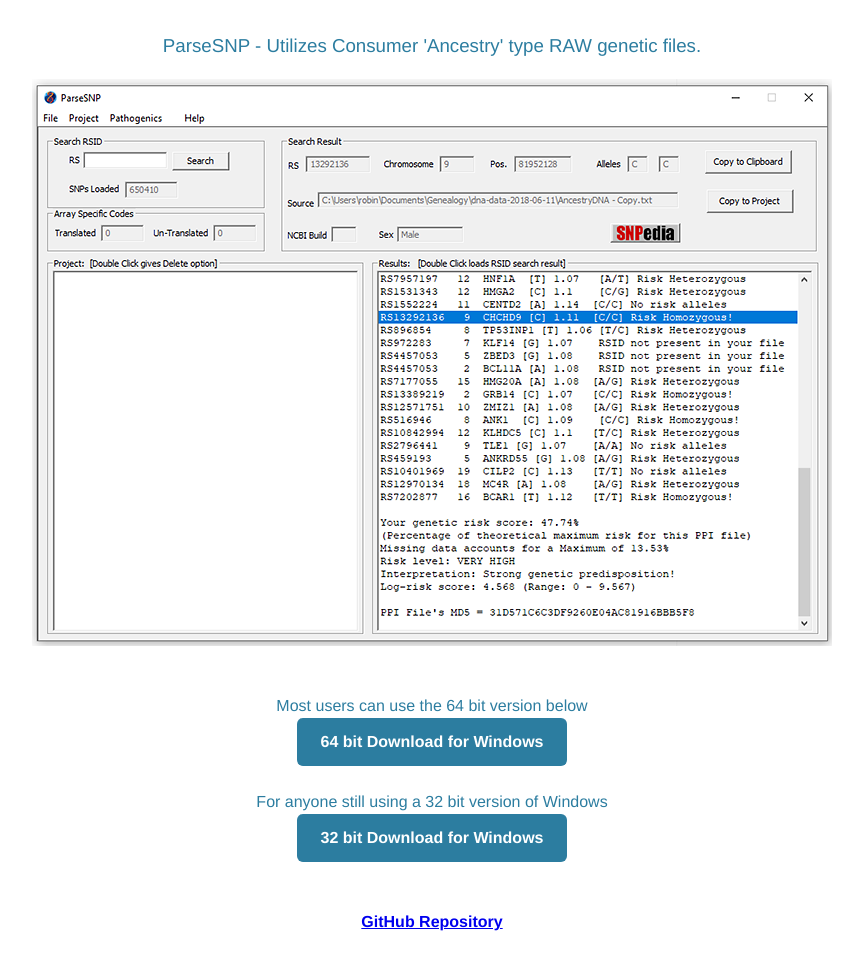
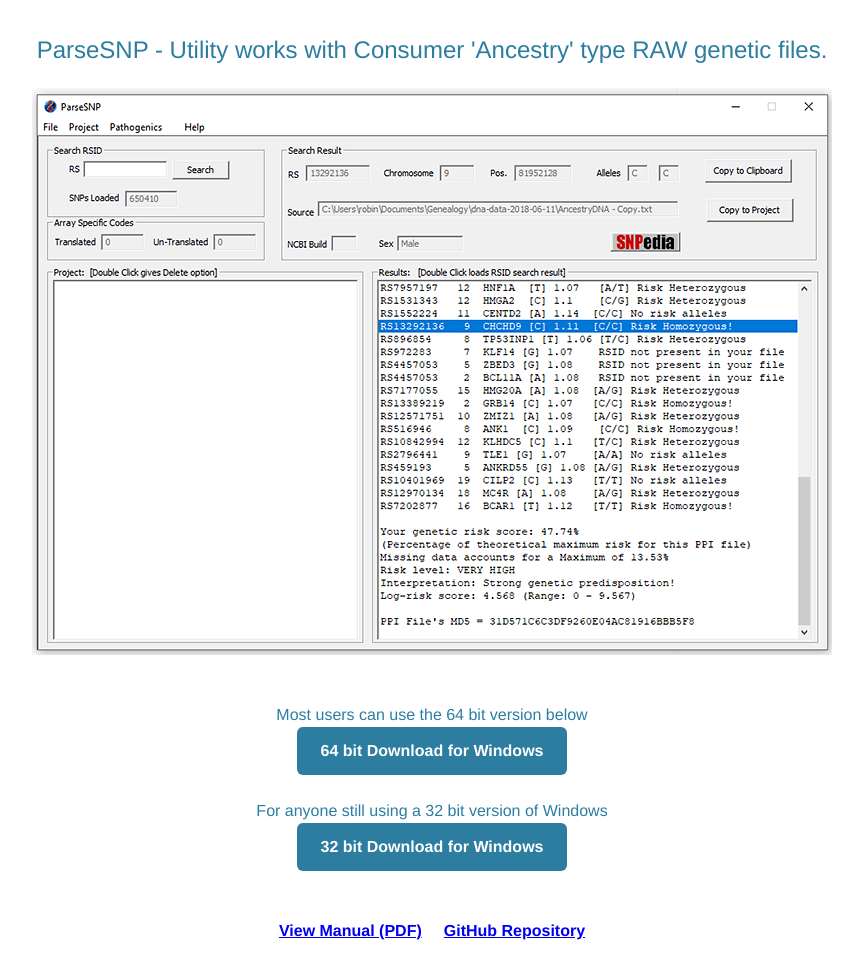
Before and after one commit to BritRobin/ParseSNP, a plain HTML site: page index.html in a window 1280 px wide. Shown: the whole page, without its empty margins (208-1071 px from the left). Drawn offline with Linux system fonts and the light colour scheme.

Commit message:
Updated Index for https://britrobin.github.io/ParseSNP/
Updated index.html for https://britrobin.github.io/ParseSNP/ to include a link to the manual:  ParseSNP_Manual.pdf, which I have added to the repository.

```diff
--- a/index.html
+++ b/index.html
@@ -34,17 +34,23 @@
             background-color: #1f5e7a;
         }
         .center {
-            display: block;
+			display: block;
             margin-left: auto;
             margin-right: auto;
         }
+		.link-group {
+			font-weight: bold;
+			display: flex;
+    		gap: 22px;
+    		justify-content: center;  /* centers the links horizontally */
+		}
     </style>
     <!--[if IE]>
     <script src="http://html5shim.googlecode.com/svn/trunk/html5.js"></script>
     <![endif]-->
   </head>
   <body>
-    <div class="center"><h3>ParseSNP - Utilizes Consumer 'Ancestry' type RAW genetic files.</h3></div>
+    <div class="center"><h2>ParseSNP - Utility works with Consumer 'Ancestry' type RAW genetic files.</h2></div>
     <img class="center" title="ParseSNP Picture" src="ParseSNP_Pic.png" /><br><br>
     Most users can use the 64 bit version below<br>
     <a class="download-button" href="https://github.com/BritRobin/ParseSNP/releases/latest/download/ParseSNP_Installer_x64.exe">
@@ -56,6 +62,9 @@
         32 bit Download for Windows
     </a>
     <br><br><br>
-    <b><a href="https://github.com/BritRobin/ParseSNP" target="_blank" rel="noopener noreferrer">GitHub Repository</a>
+	<div class="link-group">
+    <a href="https://raw.githubusercontent.com/BritRobin/ParseSNP/master/ParseSNP_Manual.pdf">View Manual (PDF)</a>
+    <a href="https://github.com/BritRobin/ParseSNP" target="_blank" rel="noopener noreferrer">GitHub Repository</a>
+    </div>
   </body>
 </html>
```
